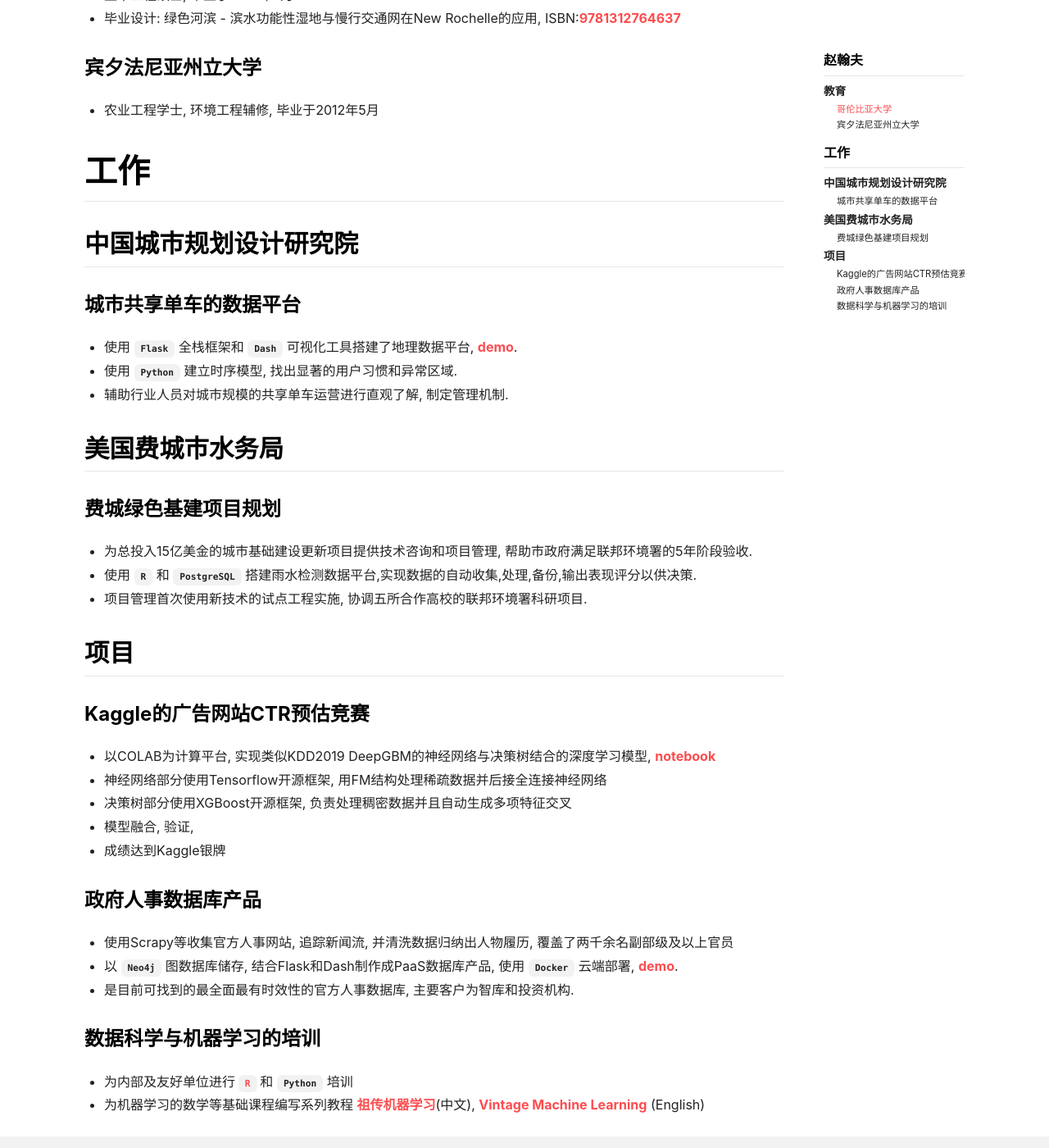
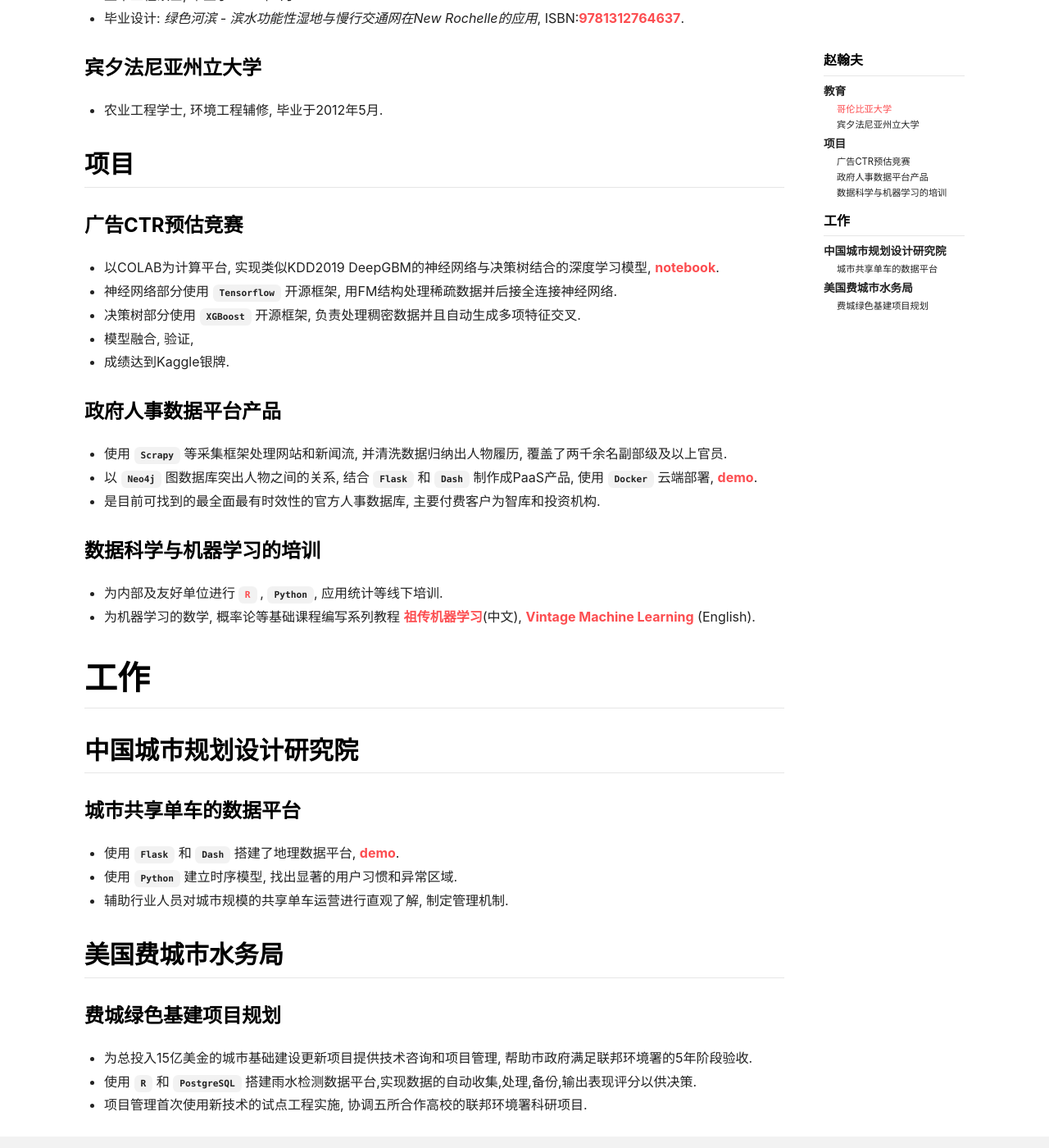
Before and after one commit to hanfu/hanfu.github.io, a Jekyll site: the page built from resume_cn.md, in a window 1280 px wide and 1400 px high, scrolled down 429 px. Shown: the whole window at 82% size. Built offline with Jekyll 4.4.1, drawn with Linux system fonts in a browser that asks for light colours; nearby versions of some CDN libraries; our own code applies the rules of GitHub Pages for plain Markdown files; part of the change alters nothing that is shown; some of the changed text lies outside the part shown.

Commit message:
update jianli

```diff
--- a/resume_cn.md
+++ b/resume_cn.md
@@ -11,7 +11,7 @@ sitemap: false
 ---
 # 赵翰夫
 
-翰夫是一名城市规划师和数据分析师. 他曾任职于美国费城市政府与中国建设部直属规划单位. 他参与过国家重点工程规划, 也为多种行业提供数据咨询服务, 包括网络信息采集, 数据挖掘, 可视化交互平台. 他的近期目标是应用大规模数据挖掘赋能业务增长.
+翰夫是一名城市规划师和数据科学家. 他曾任职于美国费城市政府与中国建设部直属规划单位. 他参与过国家重点工程规划, 也为多种行业提供数据咨询服务, 包括网络信息采集, 数据挖掘, 可视化交互平台. 他的近期目标是应用大规模数据挖掘赋能业务增长.
 
 
 [English Ver. →](/resume.html){:.button.button--secondary.button--pill}
@@ -22,18 +22,37 @@ sitemap: false
 ## 教育
 
 ### 哥伦比亚大学
-- 土木工程硕士, 毕业于2014年5月
-- 毕业设计: 绿色河滨 - 滨水功能性湿地与慢行交通网在New Rochelle的应用, ISBN:[9781312764637](http://www.lulu.com/us/en/shop/urban-design-lab/alternative-futures-for-new-rochelle/ebook/product-21958564.html)
+- 土木工程硕士, 毕业于2014年5月.
+- 毕业设计: _绿色河滨 - 滨水功能性湿地与慢行交通网在New Rochelle的应用_, ISBN:[9781312764637](http://www.lulu.com/us/en/shop/urban-design-lab/alternative-futures-for-new-rochelle/ebook/product-21958564.html).
 
 ### 宾夕法尼亚州立大学
-- 农业工程学士, 环境工程辅修, 毕业于2012年5月
+- 农业工程学士, 环境工程辅修, 毕业于2012年5月.
+
+## 项目
+
+### 广告CTR预估竞赛
+- 以COLAB为计算平台, 实现类似KDD2019 DeepGBM的神经网络与决策树结合的深度学习模型, [notebook](/).
+- 神经网络部分使用 __`Tensorflow`__ 开源框架, 用FM结构处理稀疏数据并后接全连接神经网络.
+- 决策树部分使用 __`XGBoost`__ 开源框架, 负责处理稠密数据并且自动生成多项特征交叉.
+- 模型融合, 验证,
+- 成绩达到Kaggle银牌.
+
+### 政府人事数据平台产品
+- 使用 __`Scrapy`__ 等采集框架处理网站和新闻流, 并清洗数据归纳出人物履历, 覆盖了两千余名副部级及以上官员.
+- 以 __`Neo4j`__ 图数据库突出人物之间的关系, 结合 __`Flask`__ 和 __`Dash`__ 制作成PaaS产品, 使用 __`Docker`__ 云端部署, [demo](/).
+- 是目前可找到的最全面最有时效性的官方人事数据库, 主要付费客户为智库和投资机构.
+
+
+### 数据科学与机器学习的培训
+- 为内部及友好单位进行[ __`R`__ ](/data/R-Introduction), __`Python`__, 应用统计等线下培训.
+- 为机器学习的数学, 概率论等基础课程编写系列教程 [祖传机器学习](https://zh.vintageml.com)(中文), [Vintage Machine Learning](https://en.vintageml.com) (English).
 
 # 工作
 
 ## 中国城市规划设计研究院
 
 ### 城市共享单车的数据平台
-- 使用 __`Flask`__ 全栈框架和 __`Dash`__ 可视化工具搭建了地理数据平台, [demo](/).
+- 使用 __`Flask`__ 和 __`Dash`__ 搭建了地理数据平台, [demo](/).
 - 使用 __`Python`__ 建立时序模型, 找出显著的用户习惯和异常区域.
 - 辅助行业人员对城市规模的共享单车运营进行直观了解, 制定管理机制.
 
@@ -43,24 +62,3 @@ sitemap: false
 - 为总投入15亿美金的城市基础建设更新项目提供技术咨询和项目管理, 帮助市政府满足联邦环境署的5年阶段验收.
 - 使用 __`R`__ 和 __`PostgreSQL`__ 搭建雨水检测数据平台,实现数据的自动收集,处理,备份,输出表现评分以供决策.
 - 项目管理首次使用新技术的试点工程实施, 协调五所合作高校的联邦环境署科研项目.
-
-
-## 项目
-
-### Kaggle的广告网站CTR预估竞赛
-- 以COLAB为计算平台, 实现类似KDD2019 DeepGBM的神经网络与决策树结合的深度学习模型, [notebook](/)
-- 神经网络部分使用Tensorflow开源框架, 用FM结构处理稀疏数据并后接全连接神经网络
-- 决策树部分使用XGBoost开源框架, 负责处理稠密数据并且自动生成多项特征交叉
-- 模型融合, 验证,
-- 成绩达到Kaggle银牌
-
-
-### 政府人事数据库产品
-- 使用Scrapy等收集官方人事网站, 追踪新闻流, 并清洗数据归纳出人物履历, 覆盖了两千余名副部级及以上官员
-- 以 __`Neo4j`__ 图数据库储存, 结合Flask和Dash制作成PaaS数据库产品, 使用 __`Docker`__ 云端部署, [demo](/).
-- 是目前可找到的最全面最有时效性的官方人事数据库, 主要客户为智库和投资机构.
-
-
-### 数据科学与机器学习的培训
-- 为内部及友好单位进行[ __`R`__ ](/data/R-Introduction)和 __`Python`__ 培训
-- 为机器学习的数学等基础课程编写系列教程 [祖传机器学习](https://zh.vintageml.com)(中文), [Vintage Machine Learning](https://en.vintageml.com) (English)
```
